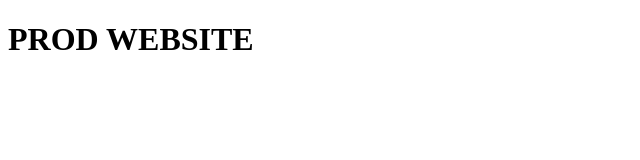
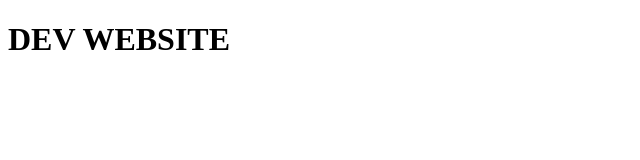
Before and after one commit to fpatelm/test-repo, a plain HTML site: page public/index.html in a window 1280 px wide. Shown: the whole page, without its empty margins (0-640 px from the left). Drawn offline with Linux system fonts and the light colour scheme.

Commit message:
dev commit

```diff
--- a/public/index.html
+++ b/public/index.html
@@ -4,7 +4,7 @@
 
   </head>
   <body>
-    <h1>PROD WEBSITE</h1>
+    <h1>DEV WEBSITE</h1>
   </body>
 
 </html>
```
